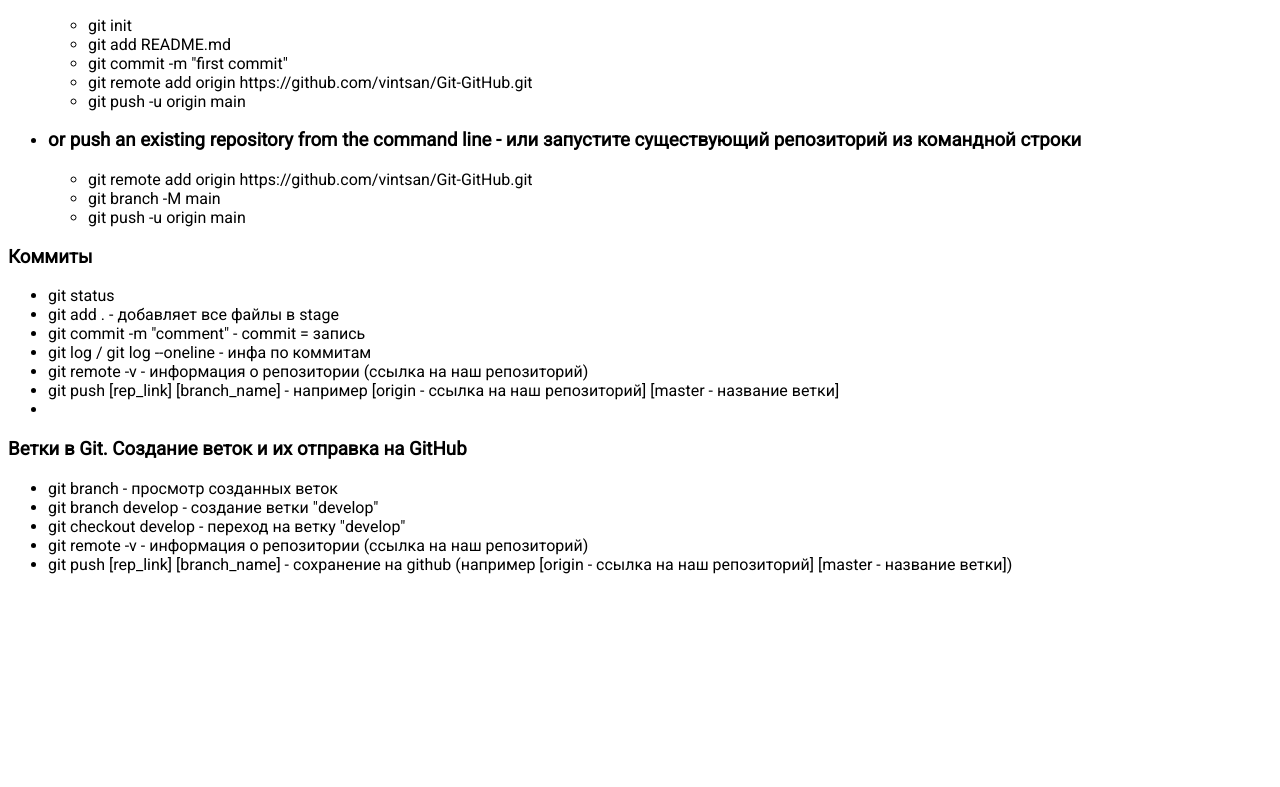
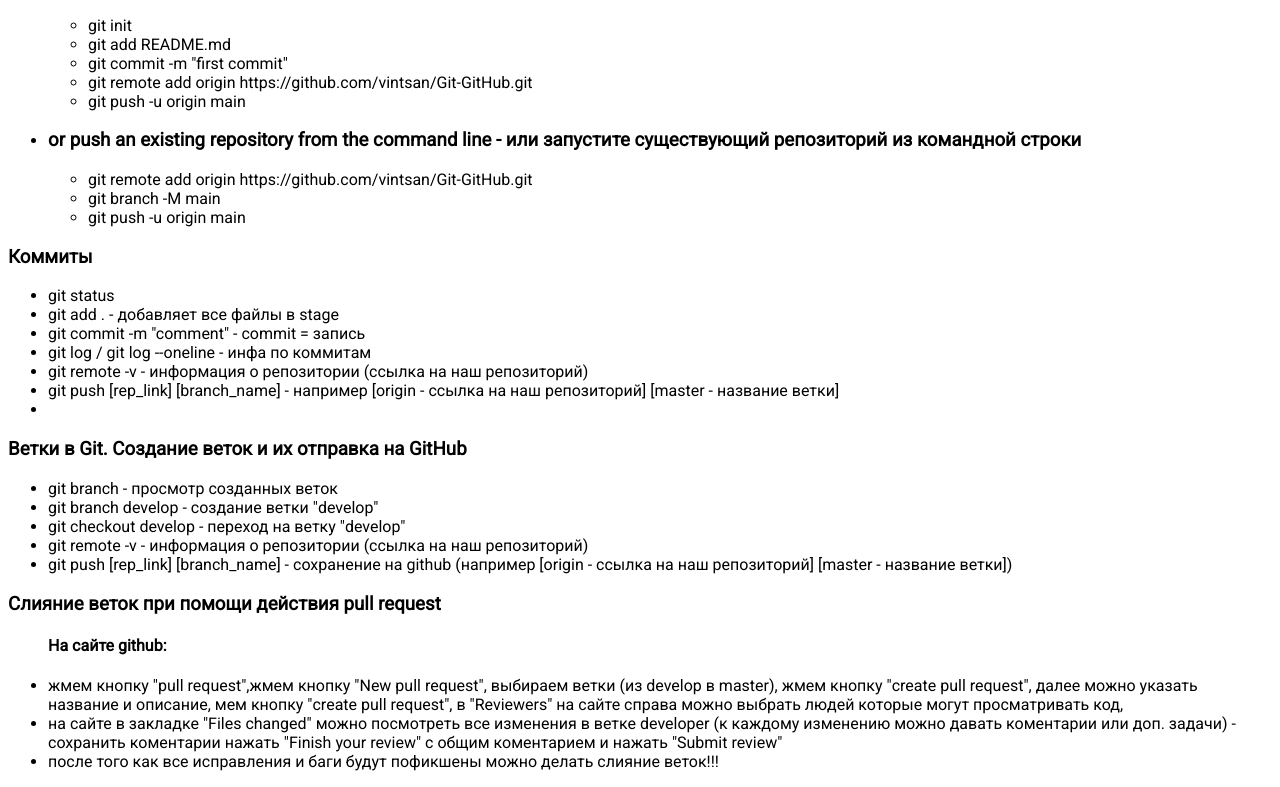
Before and after one commit to vintsan/Git-GitHub, a plain HTML site: page index.html in a window 1280 px wide. Shown: the part 106-893 px from the top of the page. Before the commit the page ends 800 px from the top, so only its background shows below. Drawn offline with Linux system fonts and the light colour scheme.

Commit message:
поправил списки и заголовки еще 3

```diff
--- a/index.html
+++ b/index.html
@@ -2,18 +2,17 @@
 <html lang="en">
 
 <head>
-    <meta charset="UTF-8">
-    <meta name="viewport" content="width=device-width, initial-scale=1.0">
+    <meta charset="UTF-8" />
+    <meta name="viewport" content="width=device-width, initial-scale=1.0" />
     <title>Document</title>
 
     <style>
-        @import url('https://fonts.googleapis.com/css2?family=Roboto&display=swap');
+        @import url("https://fonts.googleapis.com/css2?family=Roboto&display=swap");
 
         body {
-            font-family: 'Roboto', sans-serif;
+            font-family: "Roboto", sans-serif;
         }
     </style>
-
 </head>
 
 <body>
@@ -22,20 +21,29 @@
     </header>
     <ul>
         <li>
-            <h3>create a new repository on the command line - создайте новый репозиторий в командной строке</h3>
+            <h3>
+                create a new repository on the command line - создайте новый
+                репозиторий в командной строке
+            </h3>
             <ul>
                 <li>git init</li>
                 <li>git add README.md</li>
                 <li>git commit -m "first commit"</li>
-                <li>git remote add origin https://github.com/vintsan/Git-GitHub.git</li>
+                <li>
+                    git remote add origin https://github.com/vintsan/Git-GitHub.git
+                </li>
                 <li>git push -u origin main</li>
             </ul>
         </li>
         <li>
-            <h3>or push an existing repository from the command line - или запустите существующий репозиторий из
-                командной строки</h3>
+            <h3>
+                or push an existing repository from the command line - или запустите
+                существующий репозиторий из командной строки
+            </h3>
             <ul>
-                <li>git remote add origin https://github.com/vintsan/Git-GitHub.git</li>
+                <li>
+                    git remote add origin https://github.com/vintsan/Git-GitHub.git
+                </li>
                 <li>git branch -M main</li>
                 <li>git push -u origin main</li>
             </ul>
@@ -47,9 +55,14 @@
         <li>git add . - добавляет все файлы в stage</li>
         <li>git commit -m "comment" - commit = запись</li>
         <li>git log / git log --oneline - инфа по коммитам</li>
-        <li>git remote -v - информация о репозитории (ссылка на наш репозиторий)</li>
-        <li>git push [rep_link] [branch_name] - например [origin - ссылка на наш репозиторий] [master - название ветки]</li>
         <li>
+            git remote -v - информация о репозитории (ссылка на наш репозиторий)
+        </li>
+        <li>
+            git push [rep_link] [branch_name] - например [origin - ссылка на наш
+            репозиторий] [master - название ветки]
+        </li>
+        <li></li>
     </ul>
 
     <h3>Ветки в Git. Создание веток и их отправка на GitHub</h3>
@@ -57,11 +70,33 @@
         <li>git branch - просмотр созданных веток</li>
         <li>git branch develop - создание ветки "develop"</li>
         <li>git checkout develop - переход на ветку "develop"</li>
-            <li>git remote -v - информация о репозитории (ссылка на наш репозиторий)</li>
-            <li>git push [rep_link] [branch_name] - сохранение на github (например [origin - ссылка на наш репозиторий] [master - название ветки])</li>
+        <li>
+            git remote -v - информация о репозитории (ссылка на наш репозиторий)
+        </li>
+        <li>
+            git push [rep_link] [branch_name] - сохранение на github (например
+            [origin - ссылка на наш репозиторий] [master - название ветки])
+        </li>
     </ul>
+    <h3>Слияние веток при помощи действия pull request</h3>
 
-
+    <ul>
+        <h4>На сайте github:</h4>
+        <li>
+            жмем кнопку "pull request",жмем кнопку "New pull request", выбираем
+            ветки (из develop в master), жмем кнопку "create pull request", далее
+            можно указать название и описание, мем кнопку "create pull request", в
+            "Reviewers" на сайте справа можно выбрать людей которые могут
+            просматривать код,
+        </li>
+        <li>
+            на сайте в закладке "Files changed" можно посмотреть все изменения в
+            ветке developer (к каждому изменению можно давать коментарии или доп.
+            задачи) - сохранить коментарии нажать "Finish your review" с общим
+            коментарием и нажать "Submit review"
+        </li>
+        <li>после того как все исправления и баги будут пофикшены можно делать слияние веток!!!</li>
+    </ul>
 </body>
 
 </html>
```
Lines whose indentation alone changed are shown as unchanged.
